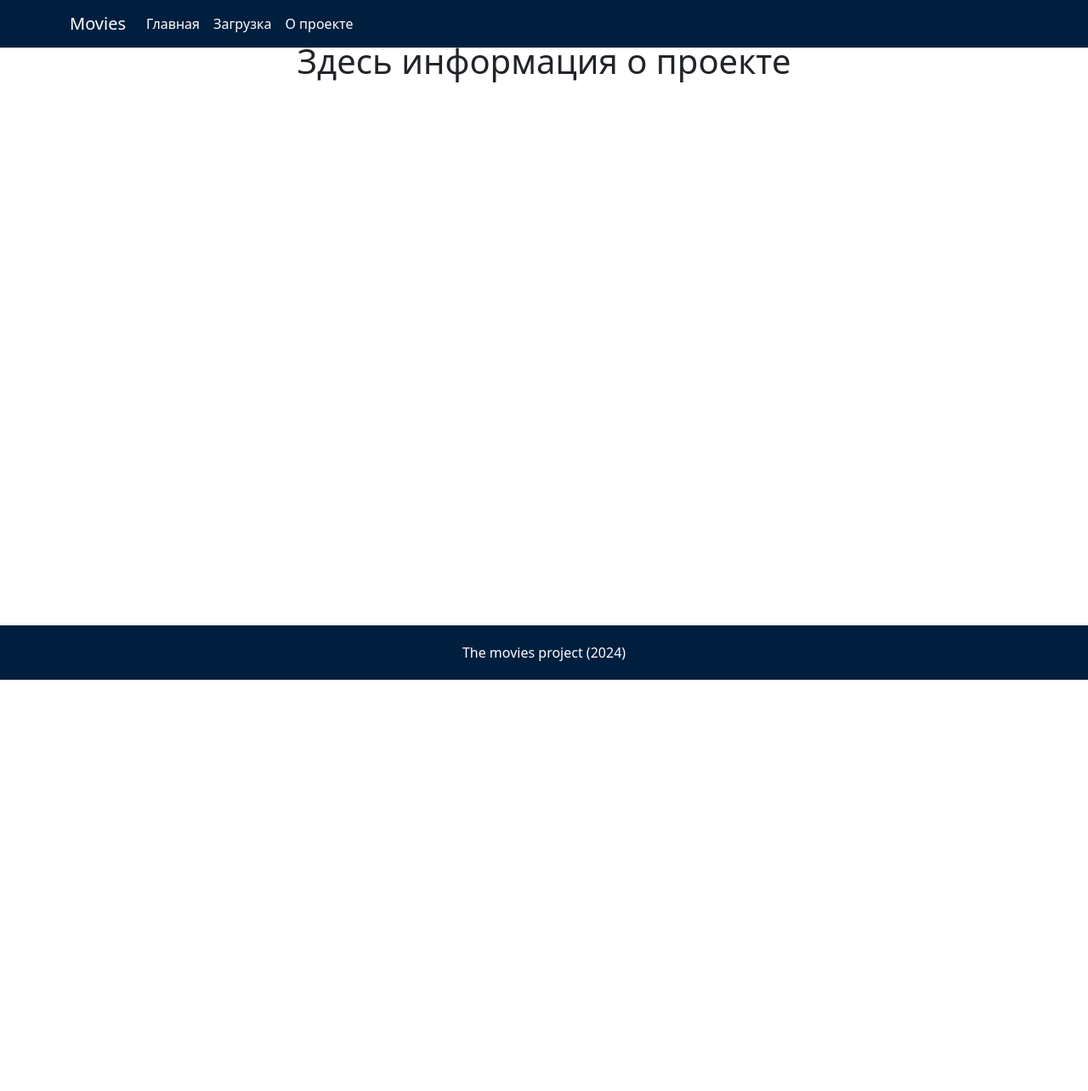
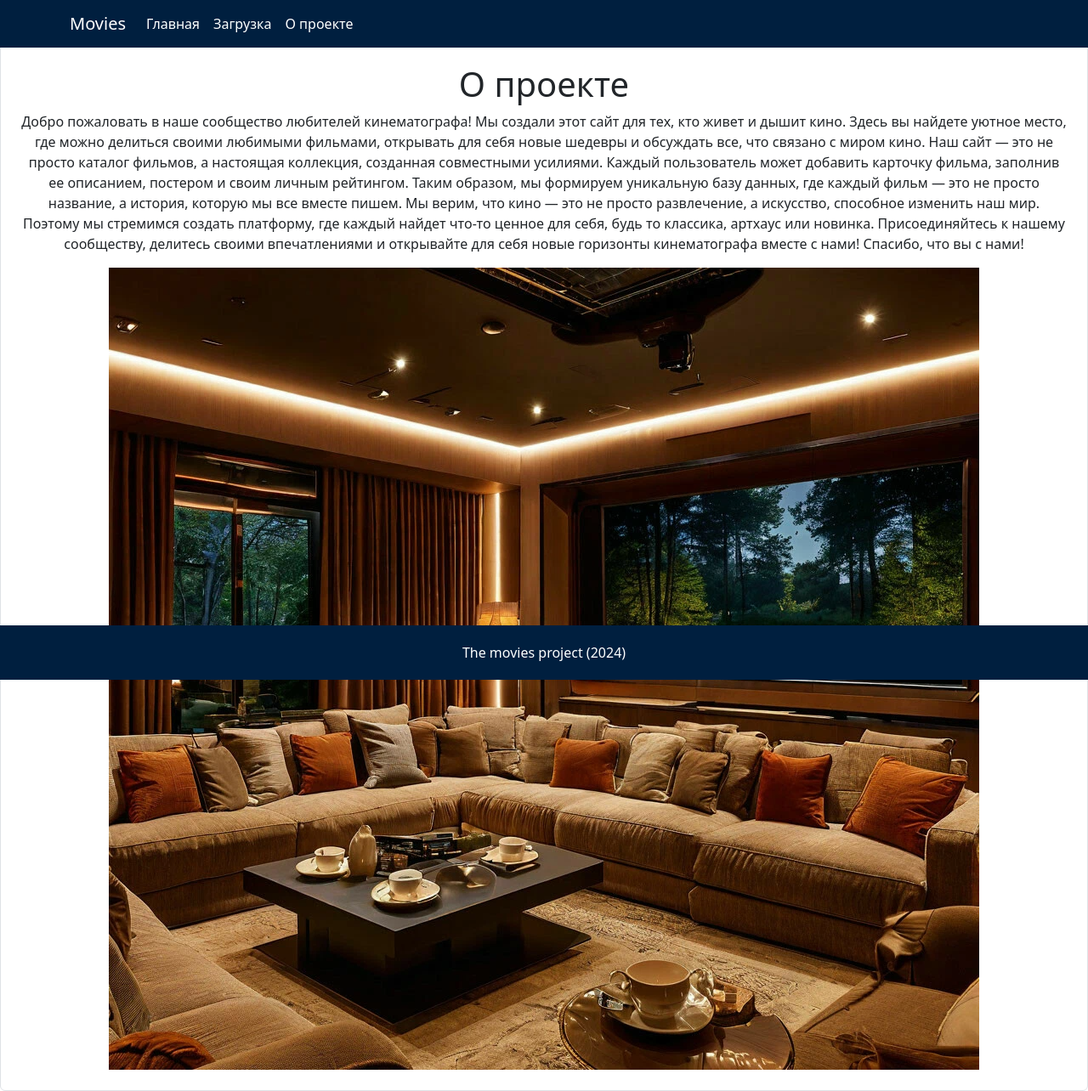
Before and after one commit to CuriousTony/dj04_movieProject, a Django app: template movie_project/movie_app/templates/movie_app/about.html in a window 1280 px wide. Shown: the whole page at 85% size. Before the commit the page ends 800 px from the top, so only its background shows below. Run offline with Django 3.2, Linux system fonts and the light colour scheme; the template is opened without the code that fills it, so the values that code supplies are empty.

Commit message:
Added the description at about.html. Image added.

```diff
--- a/movie_project/movie_app/templates/movie_app/about.html
+++ b/movie_project/movie_app/templates/movie_app/about.html
@@ -1,9 +1,25 @@
 {% extends 'movie_app/layout.html' %}
+{% load static %}
 {% block title %}
     <title>The movies project</title>
+    <style>
+        .centered-container {margin-top: 50px;}
+    </style>
 {% endblock %}
 {% block content %}
-<h1 class="text-center mt-5">Здесь информация о проекте</h1>
+<div class="d-flex justify-content-center align-items-center min-vh-100">
+        <div class="centered-container text-center p-4 border rounded">
+            <h1>О проекте</h1>
+            <p>Добро пожаловать в наше сообщество любителей кинематографа! Мы создали этот сайт для тех, кто живет и дышит кино. Здесь вы найдете уютное место, где можно делиться своими любимыми фильмами, открывать для себя новые шедевры и обсуждать все, что связано с миром кино.
+
+Наш сайт — это не просто каталог фильмов, а настоящая коллекция, созданная совместными усилиями. Каждый пользователь может добавить карточку фильма, заполнив ее описанием, постером и своим личным рейтингом. Таким образом, мы формируем уникальную базу данных, где каждый фильм — это не просто название, а история, которую мы все вместе пишем.
+
+Мы верим, что кино — это не просто развлечение, а искусство, способное изменить наш мир. Поэтому мы стремимся создать платформу, где каждый найдет что-то ценное для себя, будь то классика, артхаус или новинка. Присоединяйтесь к нашему сообществу, делитесь своими впечатлениями и открывайте для себя новые горизонты кинематографа вместе с нами!
+
+Спасибо, что вы с нами!</p>
+            <img src="{% static 'movie_app/img/about.png' %}">
+        </div>
+</div>
 
 
 {% endblock %}
```
Also changed, not shown: movie_project/movie_app/static/movie_app/img/about.png (added).
